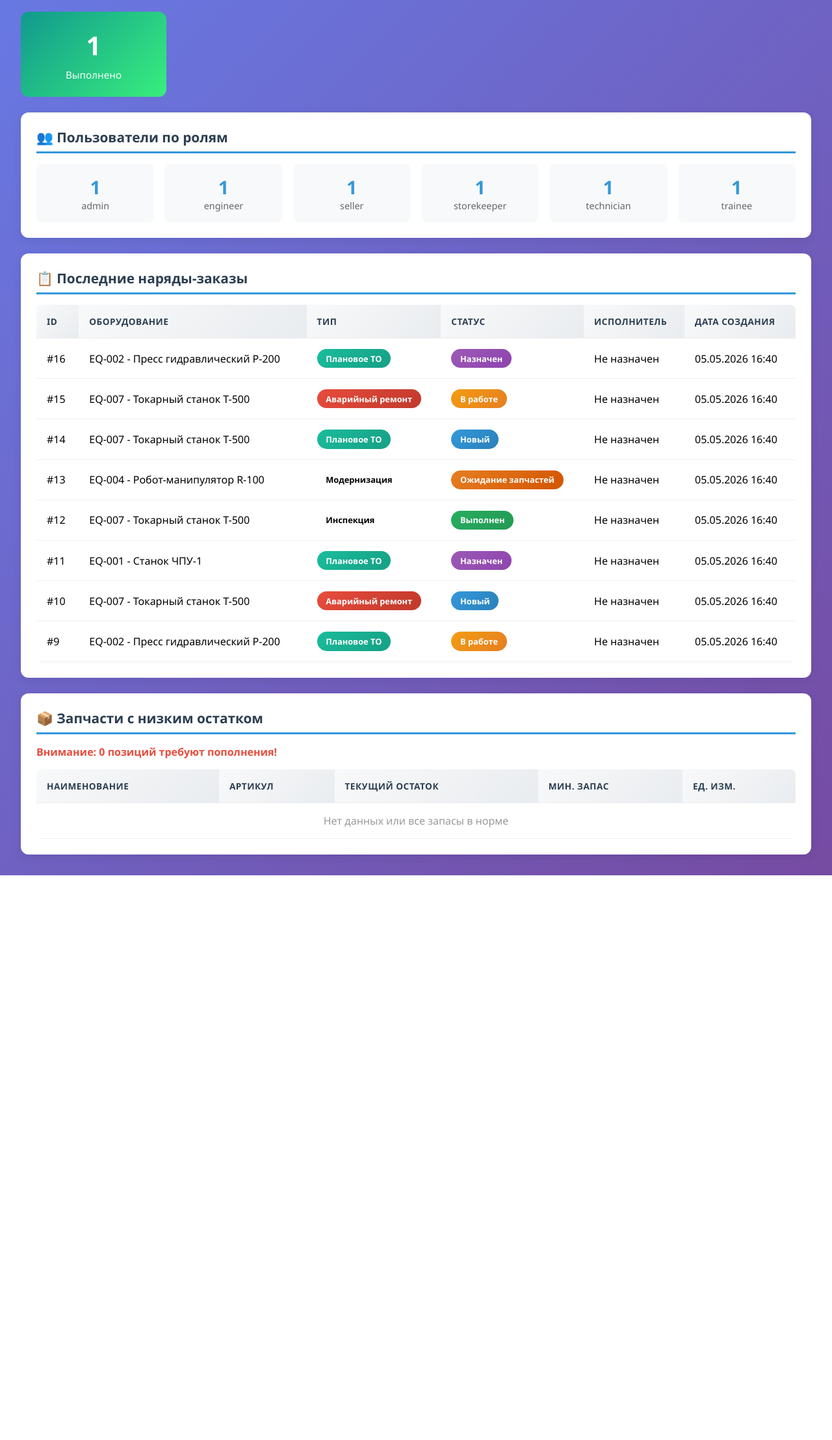
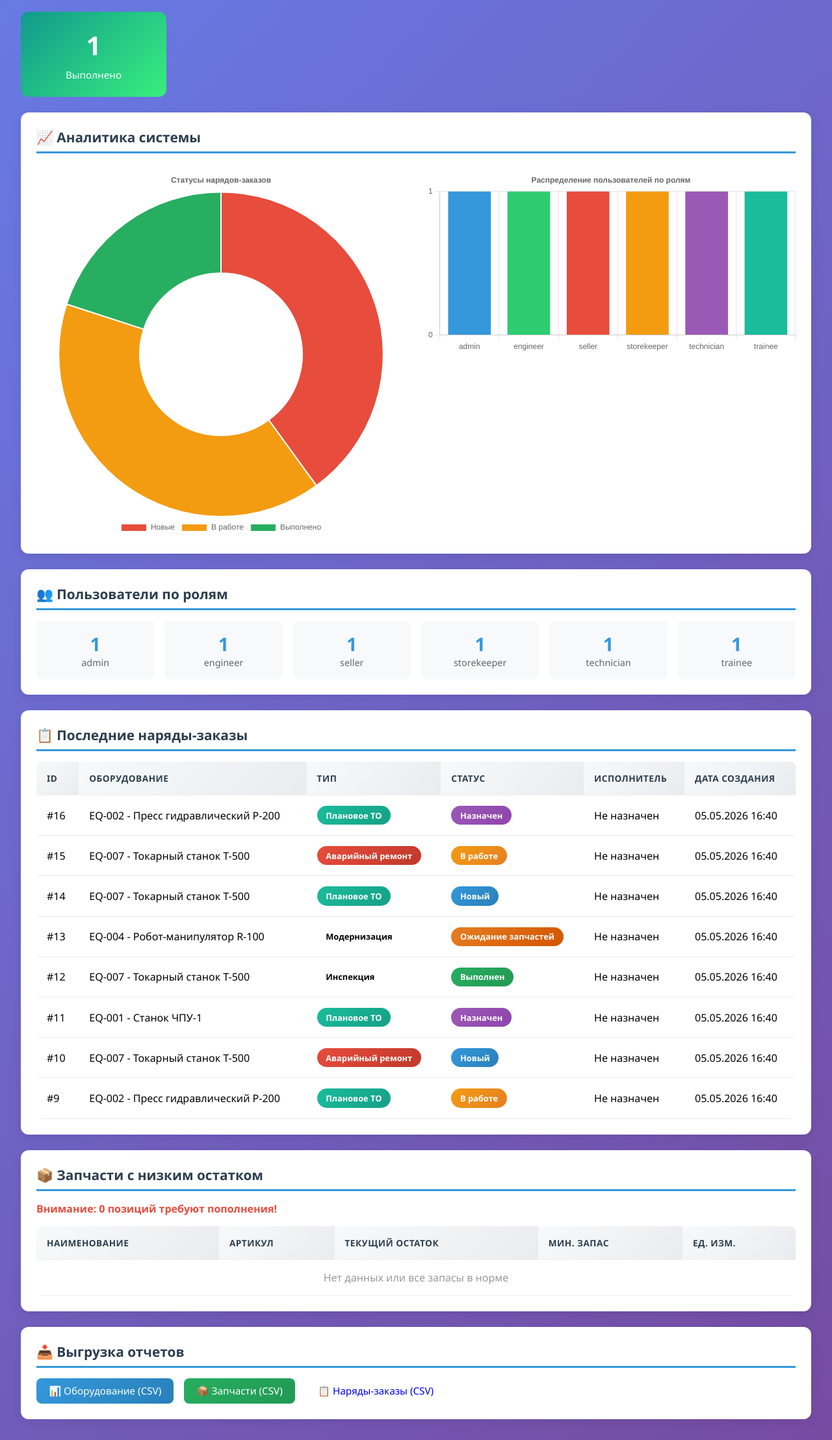
Before and after one commit to kokochambe/prectika1, a Django app: page /dashboard/ in a window 1280 px wide. Shown: the part 306-2522 px from the top of the page at 65% size. Before the commit the page ends 1653 px from the top, so only its background shows below. Run offline with Django 5.2, Linux system fonts and the light colour scheme; a user stored in the database is signed in; data comes from the database, SQL or seed files in the repository; both versions use the stored data as it was after the commit.

Commit message:
update branch

```diff
--- a/practica/practica123-main/templates/accounts/login.html
+++ b/practica/practica123-main/templates/accounts/login.html
@@ -37,6 +37,7 @@
                 <li>🔧 <strong>tech_sidorov</strong> / <code>tech123</code> — Техник (выполнение работ)</li>
                 <li>📦 <strong>store_morozov</strong> / <code>store123</code> — Кладовщик (склад запчастей)</li>
                 <li>📚 <strong>trainee_smirnov</strong> / <code>trainee123</code> — Практикант (только чтение)</li>
+                <li>🛒 <strong>seller_petrov</strong> / <code>seller123</code> — Продавец (продажи и отчеты)</li>
             </ul>
             <p style="margin-top: 1rem; font-style: italic; color: #95a5a6;">💡 Совет: Используйте быстрый вход на главной странице для моментального доступа без ввода пароля!</p>
         </div>
--- a/practica/practica123-main/templates/dashboards/admin.html
+++ b/practica/practica123-main/templates/dashboards/admin.html
@@ -29,6 +29,19 @@
     <div class="stat-card" style="background: linear-gradient(135deg, #11998e 0%, #38ef7d 100%);">
         <div class="stat-value">{{ completed_orders|default:0 }}</div>
         <div class="stat-label">Выполнено</div>
+    </div>
+</div>
+
+<!-- Диаграммы -->
+<div class="card" style="margin-top: 1.5rem;">
+    <h2 style="color: #2c3e50; margin-bottom: 1.5rem;">📈 Аналитика системы</h2>
+    <div style="display: grid; grid-template-columns: repeat(auto-fit, minmax(400px, 1fr)); gap: 2rem;">
+        <div>
+            <canvas id="statusChart"></canvas>
+        </div>
+        <div>
+            <canvas id="rolesChart"></canvas>
+        </div>
     </div>
 </div>
 
@@ -102,4 +115,61 @@
         </tbody>
     </table>
 </div>
+
+<!-- Экспорт отчетов -->
+<div class="card" style="margin-top: 1.5rem;">
+    <h2>📥 Выгрузка отчетов</h2>
+    <div style="display: flex; gap: 1rem; flex-wrap: wrap; margin-top: 1rem;">
+        <a href="{% url 'reports:export_equipment' %}" class="btn btn-primary">📊 Оборудование (CSV)</a>
+        <a href="{% url 'reports:export_parts' %}" class="btn btn-success">📦 Запчасти (CSV)</a>
+        <a href="{% url 'reports:export_workorders' %}" class="btn btn-orange">📋 Наряды-заказы (CSV)</a>
+    </div>
+</div>
+
+<script src="https://cdn.jsdelivr.net/npm/chart.js"></script>
+<script>
+// Диаграмма статусов нарядов
+const statusCtx = document.getElementById('statusChart').getContext('2d');
+new Chart(statusCtx, {
+    type: 'doughnut',
+    data: {
+        labels: ['Новые', 'В работе', 'Выполнено'],
+        datasets: [{
+            data: [{{ new_orders|default:0 }}, {{ in_progress_orders|default:0 }}, {{ completed_orders|default:0 }}],
+            backgroundColor: ['#e74c3c', '#f39c12', '#27ae60']
+        }]
+    },
+    options: {
+        responsive: true,
+        plugins: {
+            legend: { position: 'bottom' },
+            title: { display: true, text: 'Статусы нарядов-заказов' }
+        }
+    }
+});
+
+// Диаграмма ролей пользователей
+const rolesCtx = document.getElementById('rolesChart').getContext('2d');
+new Chart(rolesCtx, {
+    type: 'bar',
+    data: {
+        labels: [{% for role_stat in users_by_role %}'{{ role_stat.role }}'{% if not forloop.last %}, {% endif %}{% endfor %}],
+        datasets: [{
+            label: 'Количество пользователей',
+            data: [{% for role_stat in users_by_role %}{{ role_stat.count }}{% if not forloop.last %}, {% endif %}{% endfor %}],
+            backgroundColor: ['#3498db', '#2ecc71', '#e74c3c', '#f39c12', '#9b59b6', '#1abc9c']
+        }]
+    },
+    options: {
+        responsive: true,
+        plugins: {
+            legend: { display: false },
+            title: { display: true, text: 'Распределение пользователей по ролям' }
+        },
+        scales: {
+            y: { beginAtZero: true, ticks: { stepSize: 1 } }
+        }
+    }
+});
+</script>
 {% endblock %}
```
Also changed, not shown: practica/practica123-main/db.sqlite3, 1 other file.
